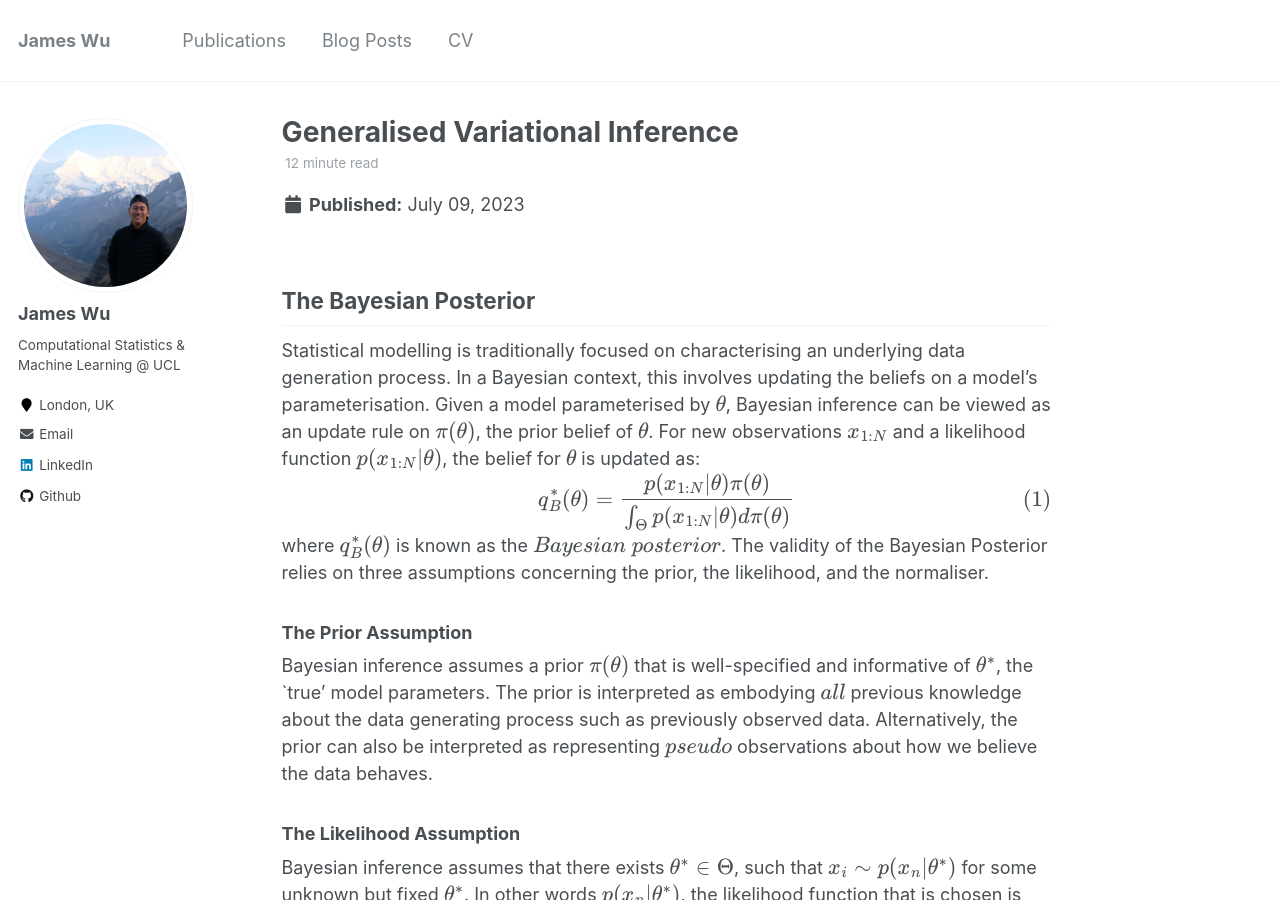
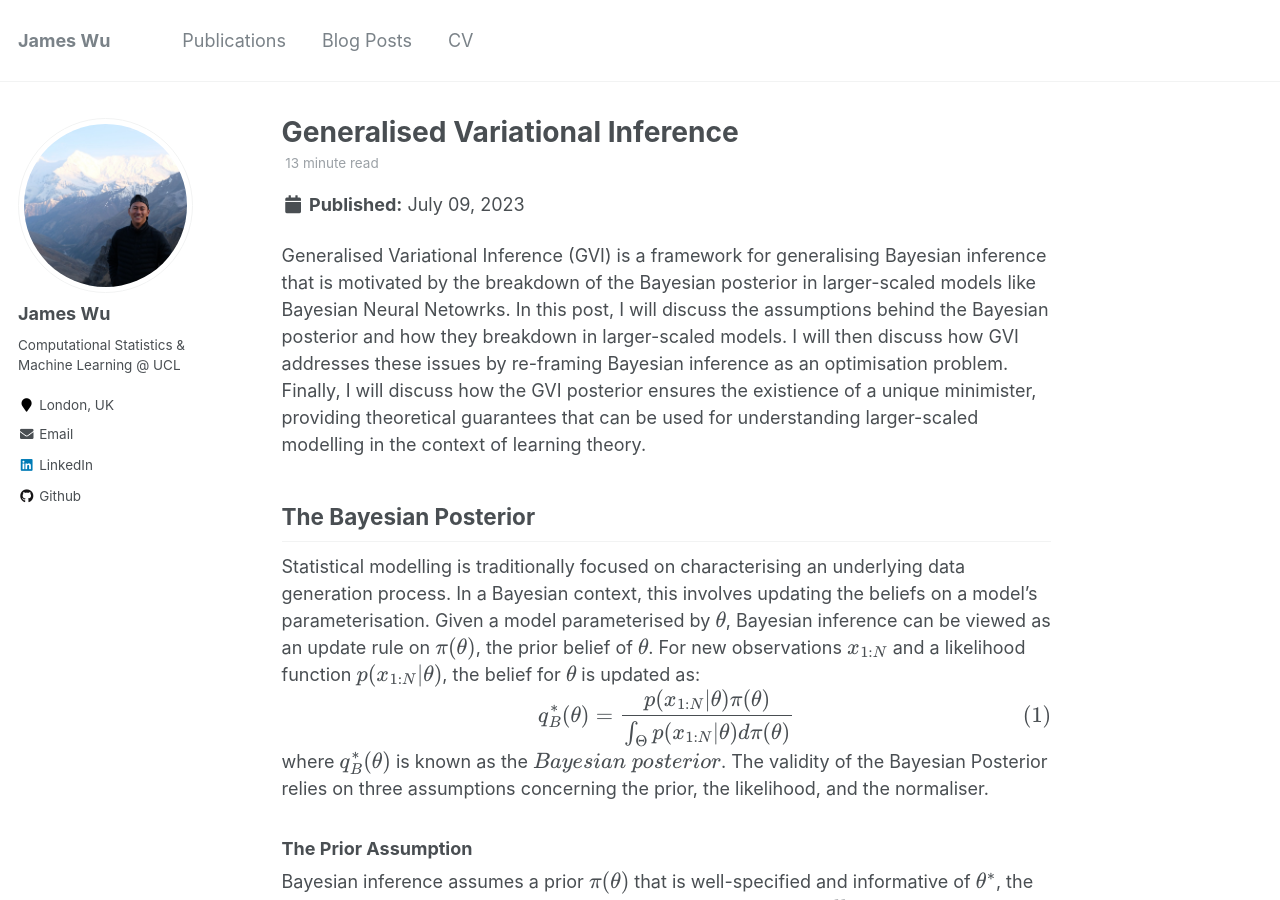
Before and after one commit to jswu18/jswu18.github.io, a Jekyll site: the page built from _posts/2023-07-09-generalised-variatonal-inference.md, in a window 1280 px wide and 900 px high. Built offline with Jekyll 4.4.1, drawn with Linux system fonts in a browser that asks for light colours; formulas are drawn with MathJax 3; some of the changed text lies outside the part shown.

Commit message:
add intro and conclusion

```diff
--- a/_posts/2023-07-09-generalised-variatonal-inference.md
+++ b/_posts/2023-07-09-generalised-variatonal-inference.md
@@ -6,6 +6,7 @@ tags:
   - Generalised Variational Inference
   - Bayesian Inference
 ---
+Generalised Variational Inference (GVI) is a framework for generalising Bayesian inference that is motivated by the breakdown of the Bayesian posterior in larger-scaled models like Bayesian Neural Netowrks. In this post, I will discuss the assumptions behind the Bayesian posterior and how they breakdown in larger-scaled models. I will then discuss how GVI addresses these issues by re-framing Bayesian inference as an optimisation problem. Finally, I will discuss how the GVI posterior ensures the existience of a unique minimister, providing theoretical guarantees that can be used for understanding larger-scaled modelling in the context of learning theory.
 
 ## The Bayesian Posterior
 Statistical modelling is traditionally focused on characterising an underlying data generation process. In a Bayesian context, this involves updating the beliefs on a model's parameterisation. Given a model parameterised by $$\theta$$, Bayesian inference can be viewed as an update rule on $$\pi(\theta)$$, the prior belief of $$\theta$$. For new observations $$x_{1:N}$$ and a likelihood function $$p(x_{1:N}|\theta)$$, the belief for $$\theta$$ is updated as:
@@ -113,6 +114,9 @@ Choosing $$\Pi =\mathcal{P}(\mathbb{R}^J)$$, $$\ell(\theta) = \sum_{n=1}^N\ell_n
 ### Uniqueness of the GVI posterior
 Through probabilistic lifting and convexification, we can formulate a GVI posterior that guarantees a unique minimiser for the non-convex problem in (\ref{loss-minimisation}). This posterior is a unique weighted averaging of the local and global minima of (\ref{loss-minimisation}), and equivalently (\ref{risk-minimisation}) where each minima is weighted by the discrepancy from the prior reference measure $$\lambda D_r(q \| \pi)$$. By guaranteeing a unique minimiser, the GVI framework can provide theoretical guarantees for learning larger-scaled machine learning models.
 
+## Closing Thoughts
+The GVI framework provides a new perspective on variational inference, and can be used to provide theoretical guarantees for learning larger-scaled machine learning models. Practically, GVI is a framework that can be used to derive and understand new forms of posteriors for variational inference beyond that of the traditional Bayesian posterior.
+
 ## References
 <a id="1">[1]</a>
 Knoblauch, J., Jewson, J., & Damoulas, T. (2022). An optimization-centric view on Bayes' rule: Reviewing and generalizing variational inference. The Journal of Machine Learning Research, 23(1), 5789-5897.
```
